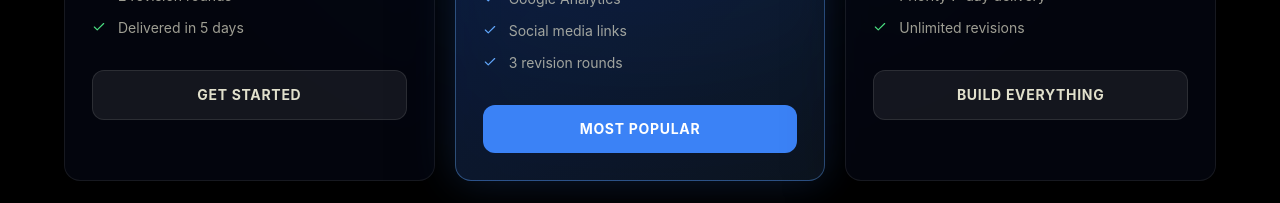
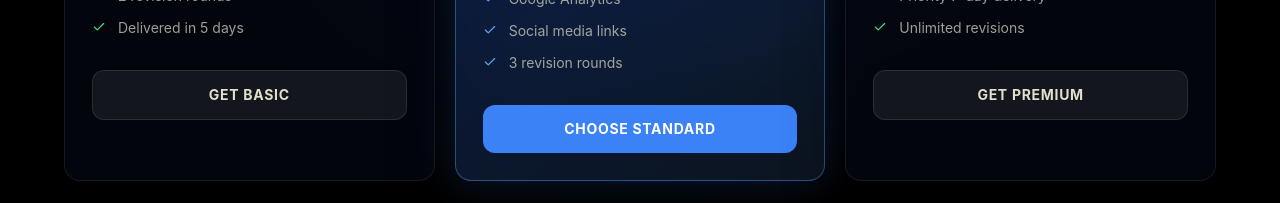
Before and after one commit to traviskenlocean1-oss/VISIONARY, a React (Vite) app: page / in a window 1280 px wide. Shown: the part 1883-2086 px from the top of the page. Built offline with nearby package versions, Linux system fonts and the light colour scheme; no server answers.

Commit message:
style: update pricing card CTA button labels

```diff
--- a/src/pages/Home.tsx
+++ b/src/pages/Home.tsx
@@ -59,7 +59,7 @@ const plans = [
       '2 revision rounds',
       'Delivered in 5 days',
     ],
-    cta: 'Get Started',
+    cta: 'Get Basic',
     featured: false,
   },
   {
@@ -74,7 +74,7 @@ const plans = [
       'Social media links',
       '3 revision rounds',
     ],
-    cta: 'Most Popular',
+    cta: 'Choose Standard',
     featured: true,
   },
   {
@@ -89,7 +89,7 @@ const plans = [
       'Priority 7-day delivery',
       'Unlimited revisions',
     ],
-    cta: 'Build Everything',
+    cta: 'Get Premium',
     featured: false,
   },
 ]
```
